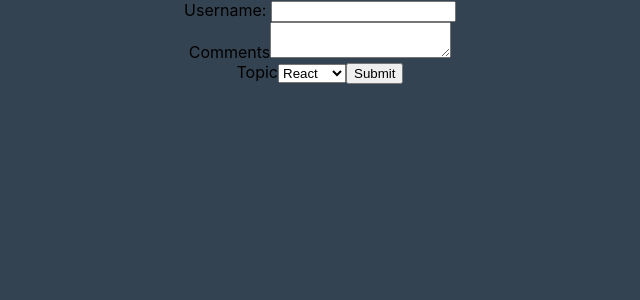
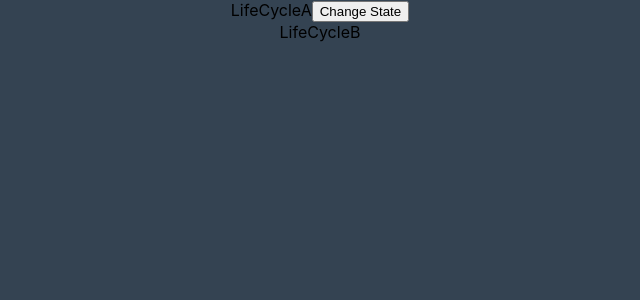
Before and after one commit to Anas07git/React-Practice, a React (Create React App) app: page / in a window 1280 px wide. Shown: the top 300 px of the page, without its empty margins (320-960 px from the left). Built offline with nearby package versions, Linux system fonts and the light colour scheme.

Commit message:
LifeCycle Class

```diff
--- a/src/App.js
+++ b/src/App.js
@@ -17,6 +17,7 @@
 import './appStyle.css'
 import styles from './appStyle.module.css'
 import Form from './components/Form';
+import LifeCycleA from './components/LifeCycleA';
 
 function App() {
   return (
@@ -40,7 +41,8 @@
       {/* <NameList/> */}
       {/* <Stylesheet primary={true} /> */}
       {/* <Inline/> */}
-      <Form/>
+      {/* <Form/> */}
+      <LifeCycleA/>
 
 
 
--- /dev/null
+++ b/src/components/LifeCycleA.js
@@ -0,0 +1,57 @@
+import React, { Component } from 'react'
+import LifeCycleB from './LifeCycleB'
+
+ class LifeCycleA extends Component {
+    constructor(props) {
+        console.log("LifeCycleA constructor")
+      super(props)
+
+      this.state = {
+         name:"LifecycleA"
+      }
+    }
+    // Mounting
+    static getDerivedStateFromProps(props,state){
+        console.log("LifeCycleA getDerivedStateFromProps")
+        return null
+    }
+
+    componentDidMount(){
+      console.log("LifeCycleA componentDidMount")
+    }
+
+    // Updating Phase
+    shouldComponentUpdate(nextProps,nextState){
+        console.log("LifeCycleA  shouldComponentUpdate")
+        return true
+
+    }
+    getSnapshotBeforeUpdate(prevProps,prevState){
+        console.log("LifeCycleA  getSnapshotBeforeUpdate")
+        return null
+    }
+    componentDidUpdate(prevProps,prevState,snapshot){
+        console.log("LifeCycleA  componentDidUpdate")
+
+    }
+
+  change=()=>{
+    this.setState({
+        name:"ANAS"
+    })
+  }
+
+  render() {
+    console.log("LifeCycleA render")
+    return (
+        <div>
+        LifeCycleA
+        <button onClick={this.change}>Change State</button>
+        <LifeCycleB/>
+
+      </div>
+    )
+  }
+}
+
+export default LifeCycleA
--- /dev/null
+++ b/src/components/LifeCycleB.js
@@ -0,0 +1,48 @@
+import React, { Component } from 'react'
+
+ class LifeCycleB extends Component {
+    constructor(props) {
+        console.log("LifeCycleB constructor")
+      super(props)
+
+      this.state = {
+         name:"LifeCycleB"
+      }
+    }
+    // Mounting
+    static getDerivedStateFromProps(props,state){
+        console.log("LifeCycleB getDerivedStateFromProps")
+        return null
+    }
+
+    componentDidMount(){
+      console.log("LifeCycleB componentDidMount")
+    }
+
+
+     // Updating Phase
+     shouldComponentUpdate(nextProps,nextState){
+        console.log("LifeCycleB  shouldComponentUpdate")
+         return true
+
+    }
+    getSnapshotBeforeUpdate(prevProps,prevState){
+        console.log("LifeCycleB  getSnapshotBeforeUpdate")
+        return null
+    }
+    componentDidUpdate(prevProps,prevState,snapshot){
+        console.log("LifeCycleB  componentDidUpdate")
+
+    }
+
+  render() {
+    console.log("LifeCycleB render")
+    return (
+      <div>
+        LifeCycleB
+      </div>
+    )
+  }
+}
+
+export default LifeCycleB
--- a/src/index.js
+++ b/src/index.js
@@ -6,9 +6,9 @@
 
 const root = ReactDOM.createRoot(document.getElementById('root'));
 root.render(
-  <React.StrictMode>
+  // <React.StrictMode>
+  // </React.StrictMode>
     <App />
-  </React.StrictMode>
 );
 
 // If you want to start measuring performance in your app, pass a function
```
